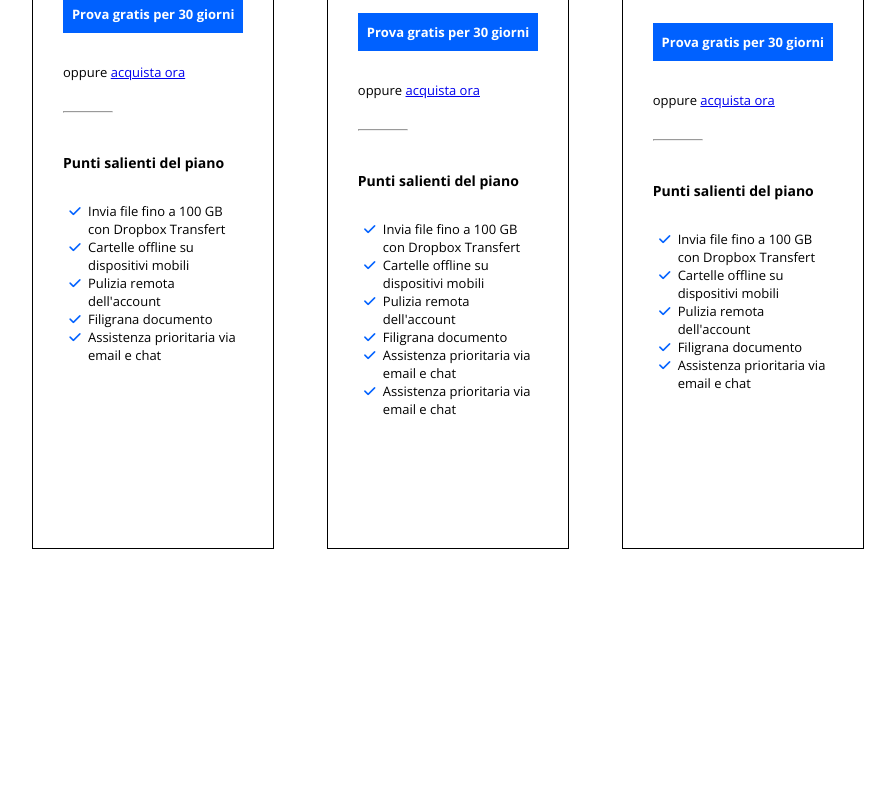
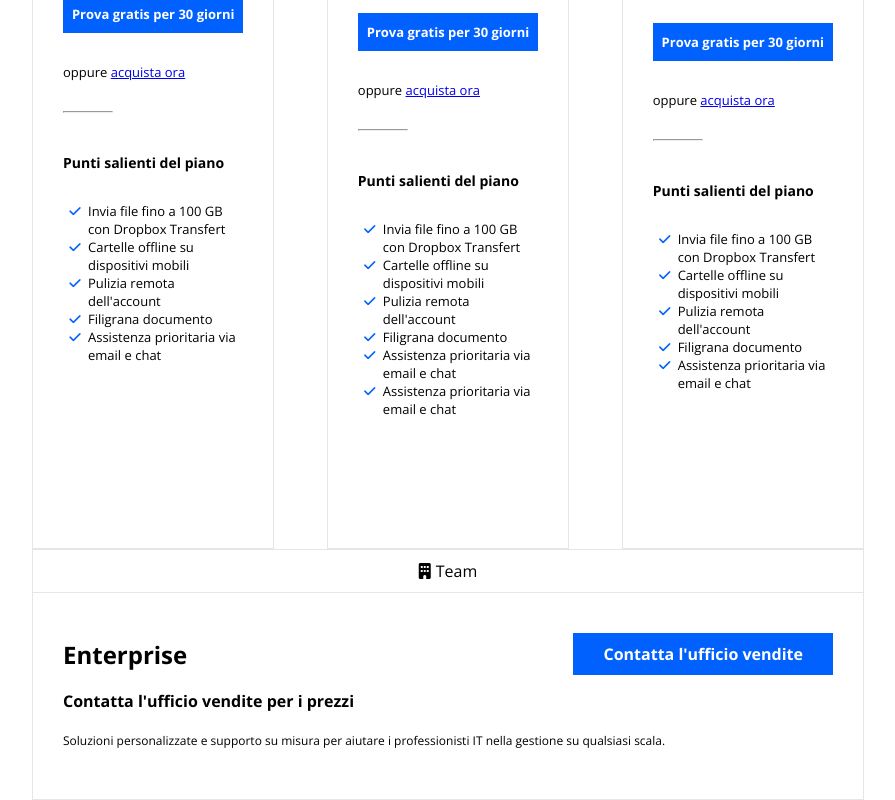
Before and after one commit to E-Lop/htmlcss-dropbox, a plain HTML site: page index.html in a window 1280 px wide. Shown: the part 1373-2173 px from the top of the page, without its empty margins (192-1087 px from the left). Before the commit the page ends 1922 px from the top, so only its background shows below. Drawn offline with nearby package versions, Linux system fonts and the light colour scheme.

Commit message:
prima sezione completata

```diff
--- a/css/style.css
+++ b/css/style.css
@@ -195,7 +195,7 @@ h1 {
 }
 .plan-col {
   width: calc((100% / 3) - 35px);
-  border: 1px solid black;
+  border: 1px solid #e6e6e7;
   font-size: 13px;
 }
 .col-title {
@@ -203,7 +203,7 @@ h1 {
   justify-content: center;
   align-items: center;
   padding: 10px 0;
-  border-bottom: 1px solid black;
+  border-bottom: 1px solid #e6e6e7;
 }
 .icon {
   margin-right: 5px;
@@ -267,3 +267,42 @@ hr + h5 {
 i {
   color: #0061ff;
 }
+
+/* box enterprise */
+.enterprise-box {
+  margin-top: 40px 0 150px;
+  border: 1px solid #e6e6e7;
+}
+.enterprise-title {
+  display: flex;
+  justify-content: center;
+  align-items: center;
+  padding: 10px 0;
+  border-bottom: 1px solid #e6e6e7;
+}
+.enterprise-col {
+  margin: 40px 30px 50px;
+}
+.enterprise-text {
+  display: flex;
+  justify-content: space-between;
+  align-items: center;
+}
+.enterprise-text h4 {
+  display: inline-block;
+  font-size: 24px;
+}
+.contatta {
+  text-align: center;
+  padding: 10px 30px;
+  font-weight: bold;
+}
+.enterprise-bold {
+  font-weight: bold;
+  margin: 15px 0 20px;
+}
+.enterprise-col p:last-of-type {
+  font-size: 12px;
+}
+
+/* sezione trova partner */
--- a/index.html
+++ b/index.html
@@ -281,10 +281,32 @@
                 </div>
               </div>
 
+          </div>
+          <!-- box enterprise -->
+          <div class="enterprise-box">
+            <!-- intestazione enterprise box -->
+            <div class="enterprise-title">
+              <span class="icon"><i class="fas fa-building"></i> </span>
+              <span>Team</span>
             </div>
+            <!-- centratura testo enterprise -->
+            <div class="enterprise-col">
+              <div class="enterprise-text">
+                <h4>Enterprise</h4>
+                <!-- bottone CTA blu -->
+                <div class="btn-blue contatta">
+                  Contatta l'ufficio vendite
+                </div>
+              </div>
+              <p class="enterprise-bold">Contatta l'ufficio vendite per i prezzi</p>
+              <p>Soluzioni personalizzate e supporto su misura per aiutare i professionisti IT nella gestione su qualsiasi scala.</p>
+            </div>
+          </div>
           </div>
         </div>
       </section>
+      <!-- sezione trova partner -->
+      <section class="find-partner"></section>
     </main>
   </body>
 </html>
```
